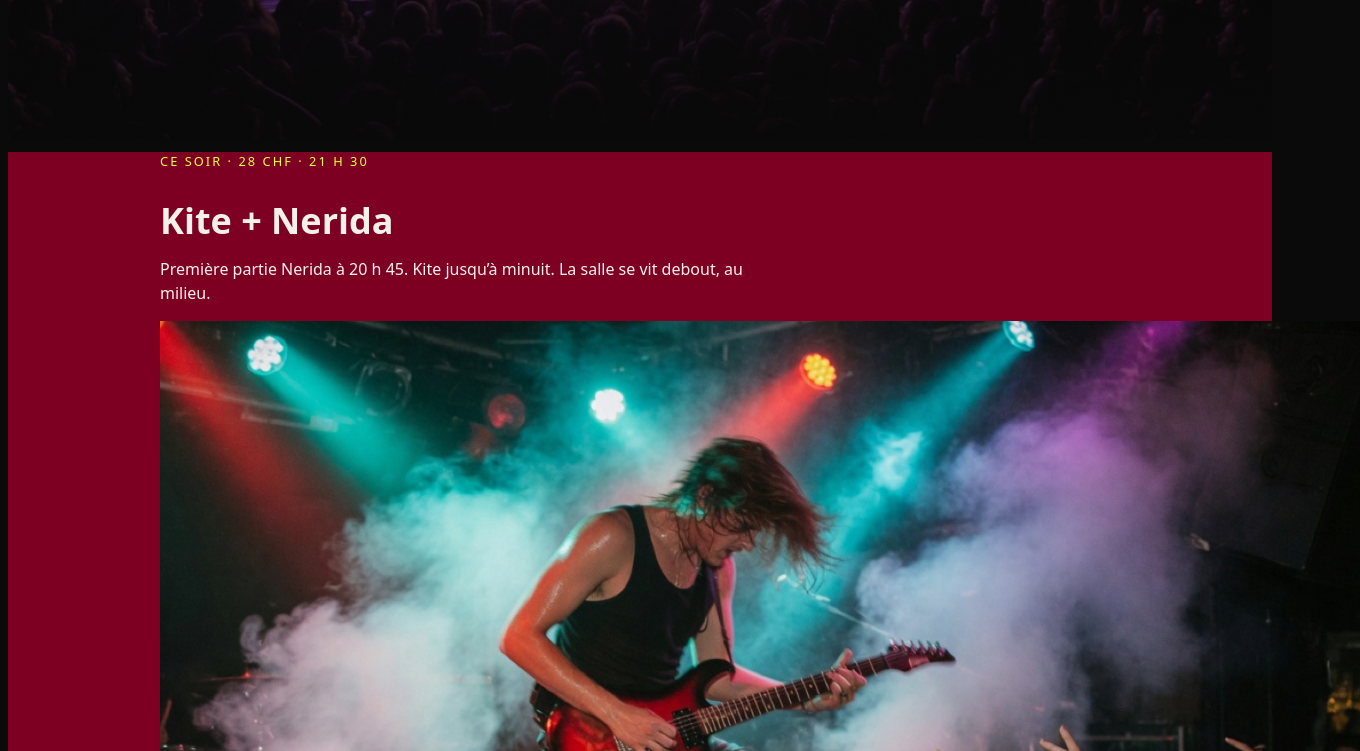
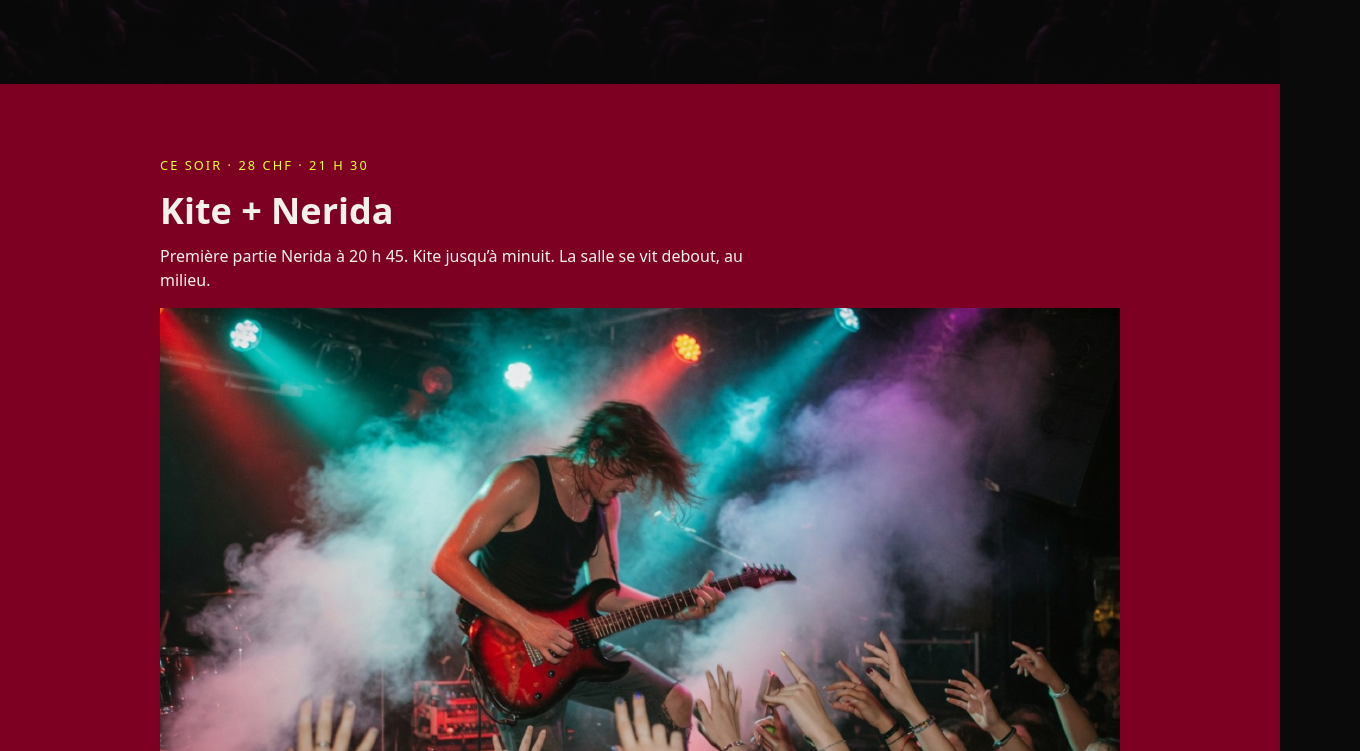
Before and after one commit to Zackitoff/option-web-zacharie, a plain HTML site: page watt/index.html in a window 1280 px wide. Shown: the part 529-1280 px from the top of the page, 1360 px wide, since content can reach past the window. Drawn offline with Linux system fonts and the light colour scheme.

Commit message:
Ajoute le reset et l’air dans les sections

```diff
--- a/watt/css/style.css
+++ b/watt/css/style.css
@@ -1,4 +1,20 @@
-/* P4 : remplacez ce commentaire par le reset de l’atelier. */
+*,
+*::before,
+*::after {
+  box-sizing: border-box;
+}
+
+* {
+  margin: 0;
+  padding: 0;
+}
+
+img {
+  max-width: 100%;
+  height: auto;
+  display: block;
+}
+
 /* à vous : reset */
 
 body {
@@ -56,6 +72,8 @@ nav a:focus-visible {
 
 /* P4 : l’air appartient à l’intérieur du mur. */
 section {
+  padding-block: 4.5rem;
+
   /* à vous : padding-block */
 }
 
@@ -76,9 +94,9 @@ section {
 
 /* P2 : complétez le cadre du texte. */
 .container {
-width: 80%;
-max-width: 960px;
-margin-inline: auto;
+  width: 80%;
+  max-width: 960px;
+  margin-inline: auto;
 }
 
 
```
